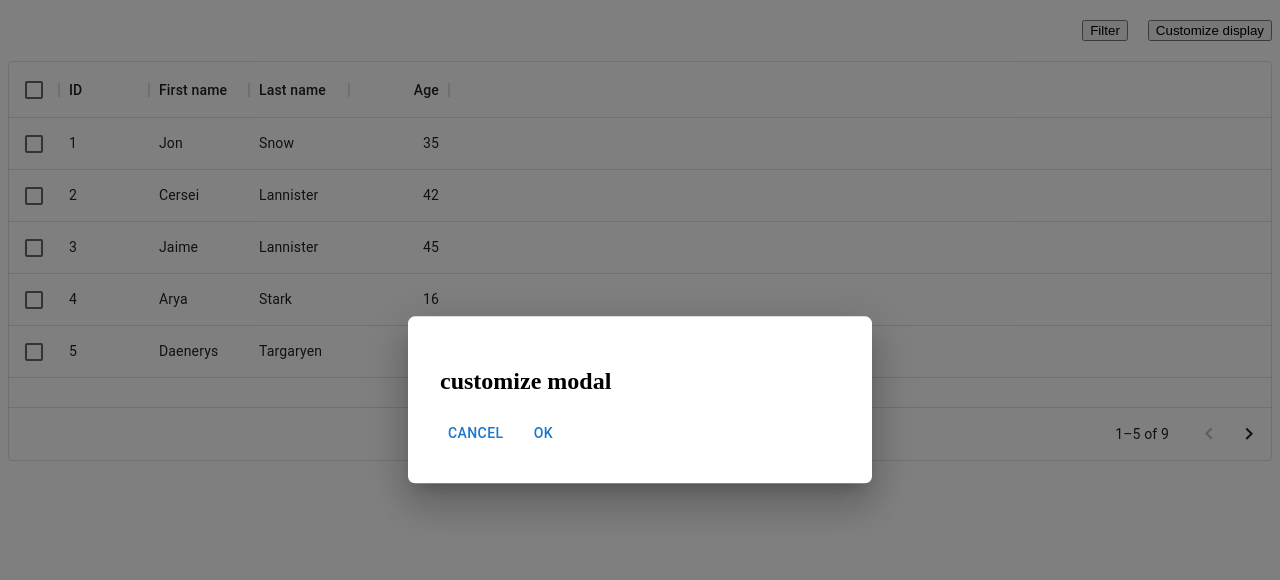
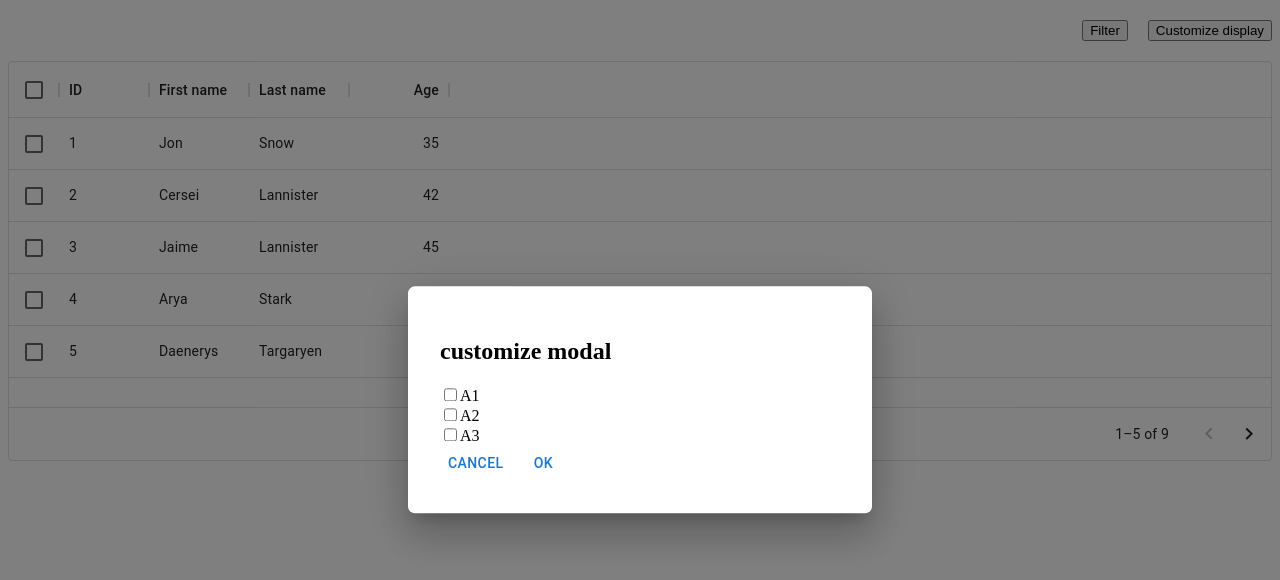
Before and after one commit to omarsalem7/stella, a React (Vite) app: page /route1 in a window 1280 px wide. Both pictures are taken after a click on the button "Customize display". Shown: the top 580 px of the page. Built offline with nearby package versions, Linux system fonts and the light colour scheme.

Commit message:
Make the compnents reusable

```diff
--- /dev/null
+++ b/src/data/route1.tsx
@@ -0,0 +1 @@
+export const columns = ['A1', 'A2', 'A3'];
--- /dev/null
+++ b/src/shared/checkBoxsFilter.tsx
@@ -0,0 +1,23 @@
+type CheckProps = {
+  columns: string[];
+};
+
+const CheckBoxsFilter = ({ columns }: CheckProps) => {
+  return (
+    <>
+      {columns.map((col) => (
+        <div key={col}>
+          <input
+            type="checkbox"
+            name="checkbox"
+            id={`checkbox_${col}`}
+            value="value"
+          />
+          <label htmlFor={`checkbox_${col}`}>{col}</label>
+        </div>
+      ))}
+    </>
+  );
+};
+
+export default CheckBoxsFilter;
--- a/src/shared/header.tsx
+++ b/src/shared/header.tsx
@@ -3,7 +3,9 @@ import Box from '@mui/material/Box';
 import Button from '@mui/material/Button';
 import Modal from '@mui/material/Modal';
 import MultipleSelect from './multipleSelect';
+import CheckBoxsFilter from './checkBoxsFilter';
 import styles from './header.module.css';
+import { columns } from '../data/route1';
 
 const Header = () => {
   const [openf, setOpenf] = useState(false);
@@ -21,8 +23,11 @@ const Header = () => {
       >
         <Box sx={style}>
           <h2>customize modal</h2>
-          <Button onClick={() => setOpenc(false)}>Cancel</Button>
-          <Button>Ok</Button>
+          <CheckBoxsFilter columns={columns} />
+          <div>
+            <Button onClick={() => setOpenc(false)}>Cancel</Button>
+            <Button>Ok</Button>
+          </div>
         </Box>
       </Modal>
       <Modal
@@ -33,9 +38,18 @@ const Header = () => {
       >
         <Box sx={style}>
           <h2>filter modal</h2>
-          <MultipleSelect />
-          <Button onClick={() => setOpenf(false)}>Cancel</Button>
-          <Button>Ok</Button>
+          <MultipleSelect columns={columns} />
+          <input
+            type="checkbox"
+            name="checkbox"
+            id="checkbox_id"
+            value="value"
+          />
+          <label htmlFor="checkbox_id">Save for later</label>
+          <div>
+            <Button>Reset</Button>
+            <Button>Apply</Button>
+          </div>
         </Box>
       </Modal>
     </div>
--- a/src/shared/multipleSelect.tsx
+++ b/src/shared/multipleSelect.tsx
@@ -18,36 +18,26 @@ const MenuProps = {
   },
 };
 
-const names = [
-  'Oliver Hansen',
-  'Van Henry',
-  'April Tucker',
-  'Ralph Hubbard',
-  'Omar Alexander',
-  'Carlos Abbott',
-  'Miriam Wagner',
-  'Bradley Wilkerson',
-  'Virginia Andrews',
-  'Kelly Snyder',
-];
+type MultiProps = {
+  columns: string[];
+};
 
-export default function MultipleSelect() {
+export default function MultipleSelect({ columns }: MultiProps) {
   const [personName, setPersonName] = useState<string[]>([]);
 
   const handleChange = (event: SelectChangeEvent<typeof personName>) => {
     const {
       target: { value },
     } = event;
-    setPersonName(
-      // On autofill we get a stringified value.
-      typeof value === 'string' ? value.split(',') : value
-    );
+    setPersonName(typeof value === 'string' ? value.split(',') : value);
   };
 
   return (
     <div>
       <FormControl sx={{ m: 1, width: 300 }}>
-        <InputLabel id="demo-multiple-checkbox-label">Tag</InputLabel>
+        <InputLabel id="demo-multiple-checkbox-label">
+          Filter columns
+        </InputLabel>
         <Select
           labelId="demo-multiple-checkbox-label"
           id="demo-multiple-checkbox"
@@ -58,7 +48,7 @@ export default function MultipleSelect() {
           renderValue={(selected) => selected.join(', ')}
           MenuProps={MenuProps}
         >
-          {names.map((name) => (
+          {columns.map((name) => (
             <MenuItem key={name} value={name}>
               <Checkbox checked={personName.indexOf(name) > -1} />
               <ListItemText primary={name} />
```
